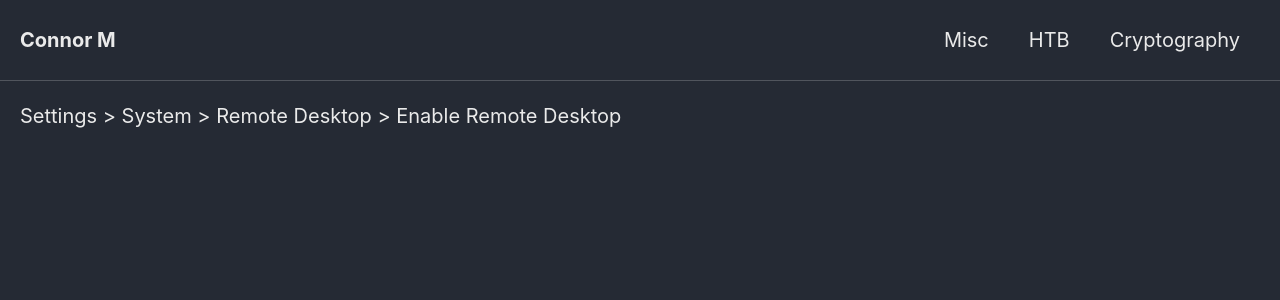
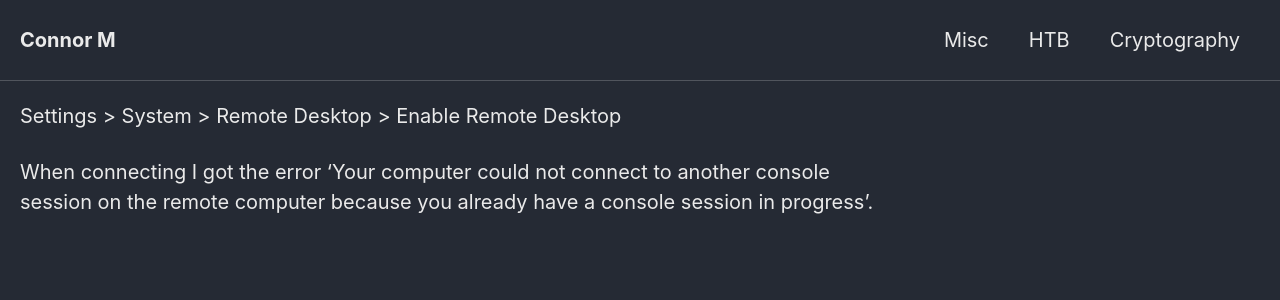
Before and after one commit to Connor-McCartney/Connor-McCartney.github.io, a Jekyll site: the page built from _pages/misc/lin2win.md, in a window 1280 px wide. Shown: the top 300 px of the page. Built offline with Jekyll 4.4.1, drawn with Linux system fonts in a browser that asks for light colours; cached includes are drawn as plain includes; our own code applies the rules of GitHub Pages for plain Markdown files.

Commit message:
Update lin2win.md

```diff
--- a/_pages/misc/lin2win.md
+++ b/_pages/misc/lin2win.md
@@ -1,2 +1,5 @@
 
 Settings > System > Remote Desktop > Enable Remote Desktop
+
+When connecting I got the error 'Your computer could not connect to another console <br>
+session on the remote computer because you already have a console session in progress'.
```
